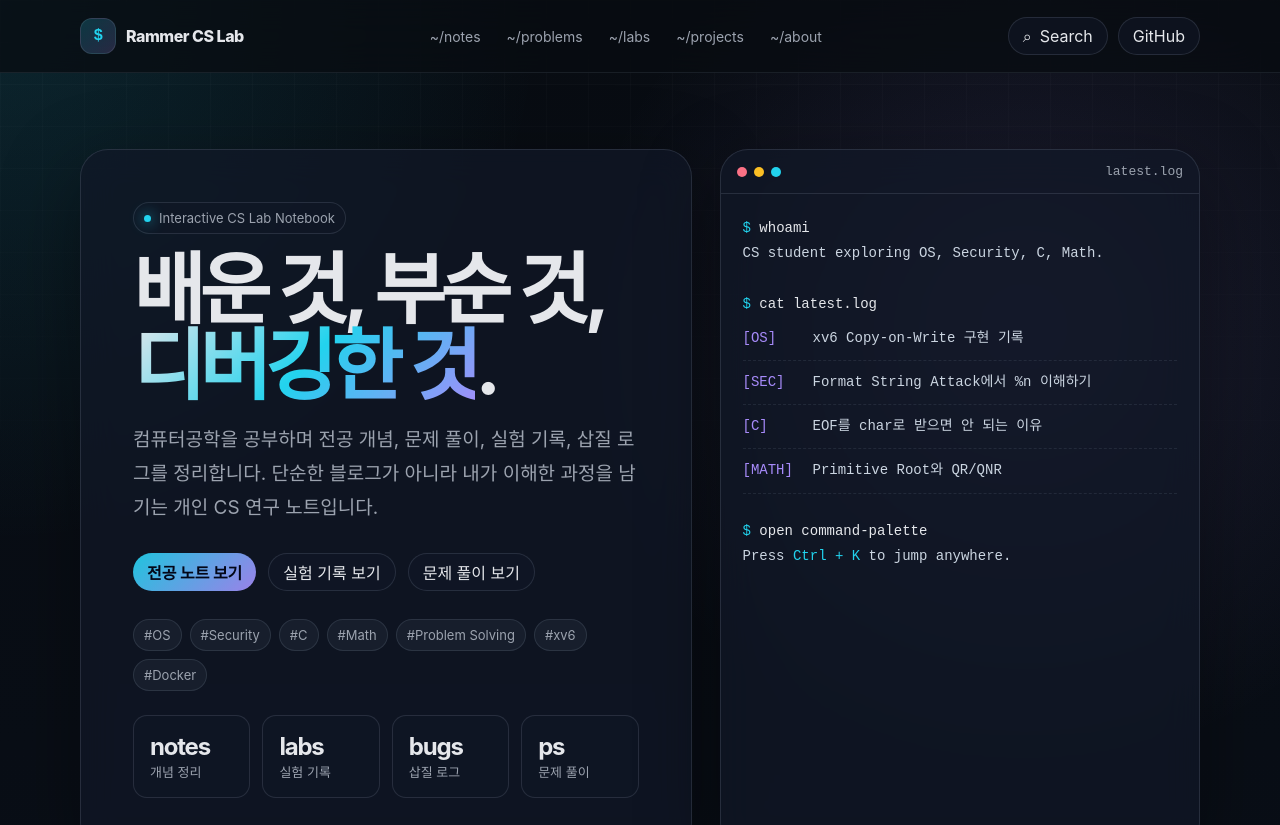
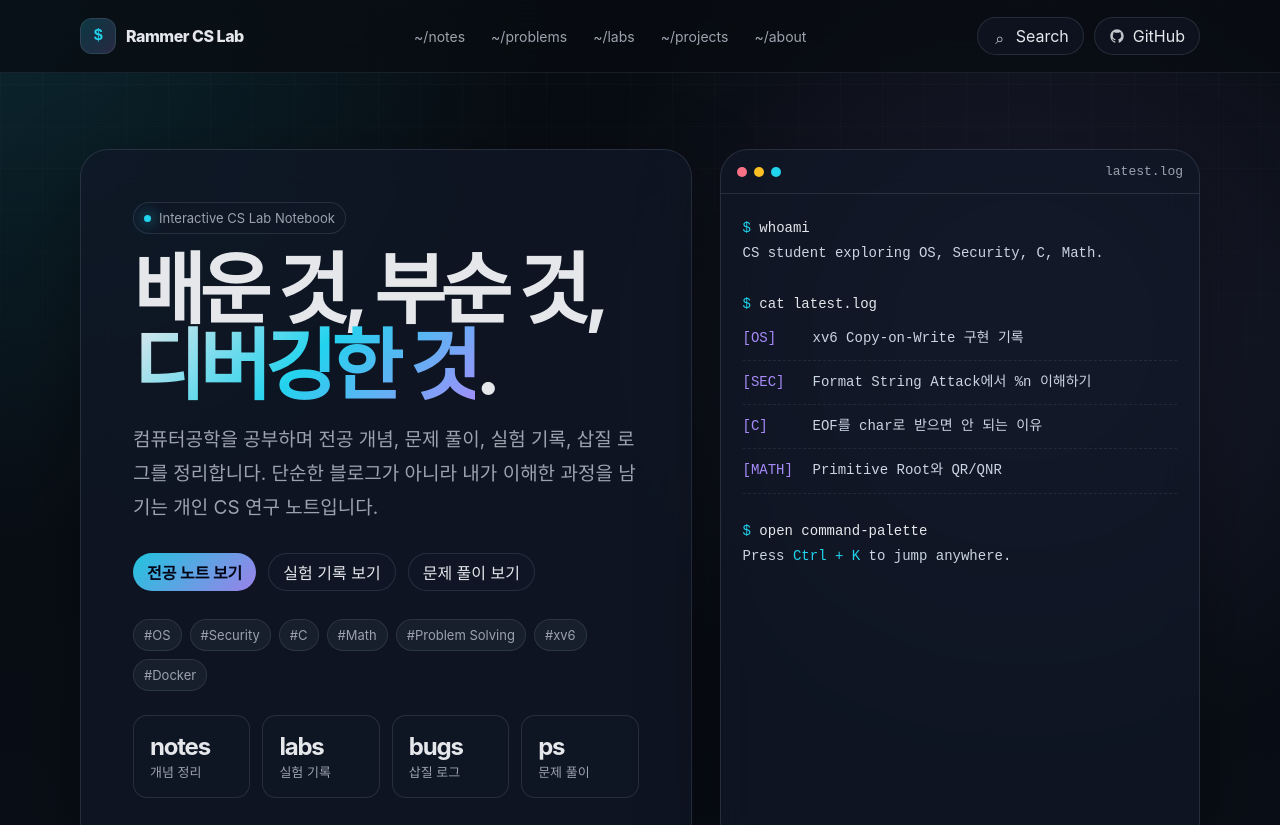
Before and after one commit to rammer7412/rammer7412.github.io, an Astro site: page / in a window 1280 px wide. Shown: the top 825 px of the page. Built offline with nearby package versions, Linux system fonts and the light colour scheme; Astro itself is replaced by a stand-in of ours.

Commit message:
[Fix] Icon css

```diff
--- a/src/components/Header.astro
+++ b/src/components/Header.astro
@@ -21,10 +21,24 @@ const nav = [
     </nav>
     <div class="header-actions">
       <button class="kbd-button" type="button" data-command-open aria-label="Open search">
-        <span class="search-icon" aria-hidden="true">⌕</span>
-        <span>Search</span>
+        <span class="nav-icon" aria-hidden="true">⌕</span>
+        <span>Search<span>
       </button>
-      <a class="ghost-button" href={site.github} target="_blank" rel="noreferrer">GitHub</a>
+
+      <a class="ghost-button" href={site.github} target="_blank" rel="noreferrer">
+        <svg
+          class="nav-icon"
+          aria-hidden="true"
+          viewBox="0 0 24 24"
+          fill="currentColor"
+        >
+          <path
+            d="M12 2C6.477 2 2 6.589 2 12.253c0 4.536 2.865 8.38 6.839 9.739.5.094.683-.222.683-.494 0-.244-.009-.89-.014-1.747-2.782.62-3.369-1.375-3.369-1.375-.455-1.185-1.11-1.5-1.11-1.5-.908-.637.069-.624.069-.624 1.004.073 1.532 1.057 1.532 1.057.892 1.567 2.341 1.115 2.91.853.091-.662.35-1.115.636-1.371-2.221-.259-4.555-1.139-4.555-5.066 0-1.119.39-2.034 1.03-2.751-.103-.26-.446-1.303.098-2.715 0 0 .84-.276 2.75 1.05A9.386 9.386 0 0 1 12 6.963c.85.004 1.705.118 2.504.346 1.909-1.326 2.747-1.05 2.747-1.05.546 1.412.203 2.455.1 2.715.641.717 1.028 1.632 1.028 2.751 0 3.937-2.337 4.804-4.566 5.058.359.317.679.944.679 1.902 0 1.373-.013 2.481-.013 2.818 0 .274.18.593.688.493C19.138 20.63 22 16.787 22 12.253 22 6.589 17.523 2 12 2Z"
+          />
+        </svg>
+        <span>GitHub</span>
+      </a>
+
     </div>
   </div>
 </header>
--- a/src/styles/global.css
+++ b/src/styles/global.css
@@ -690,3 +690,10 @@ button, input {
   .recent-tags { text-align: left; }
   .hero { padding-top: 42px; }
 }
+
+.nav-icon {
+  width: 16px;
+  height: 16px;
+  color: currentColor;
+  opacity: 0.85;
+}
```
